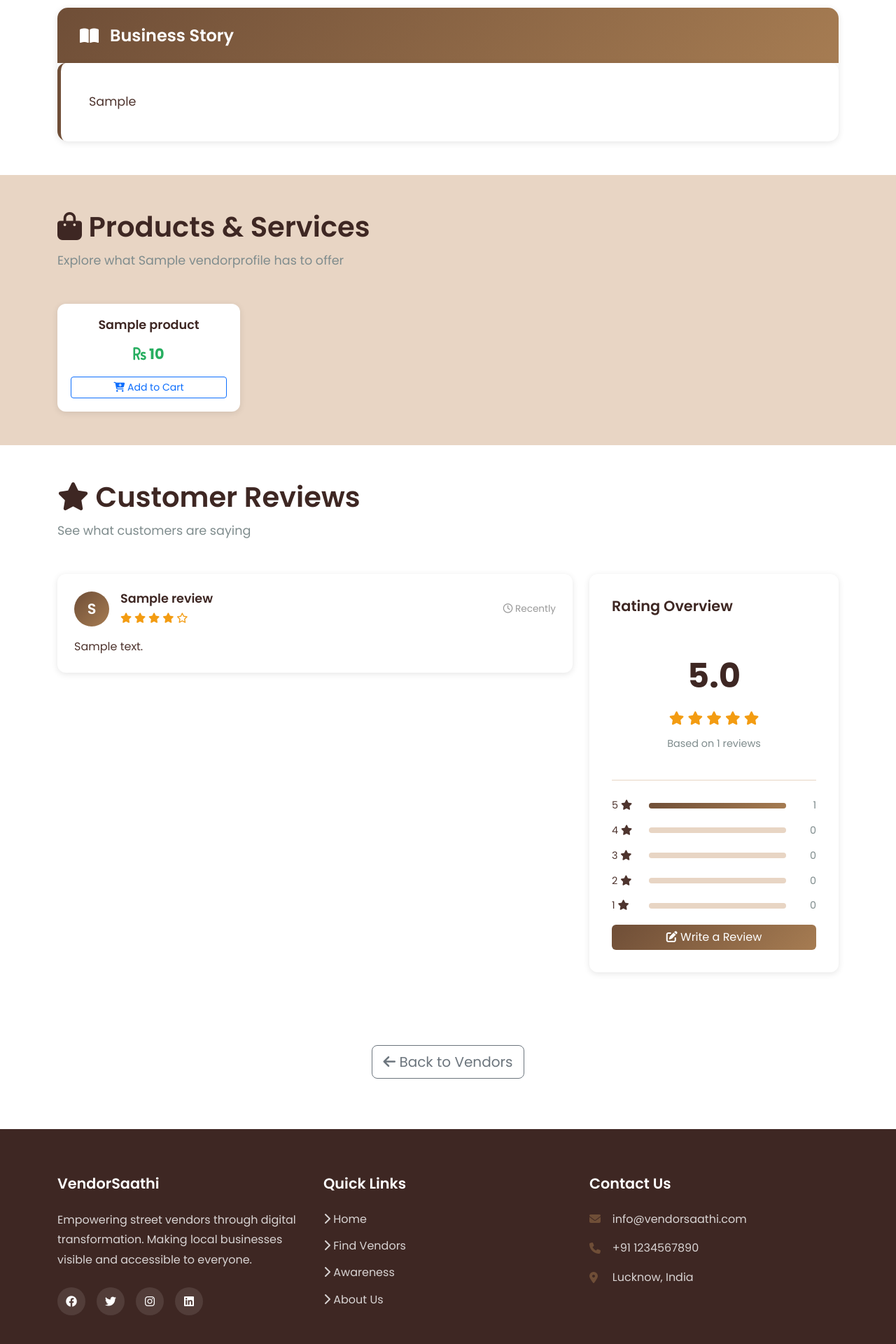
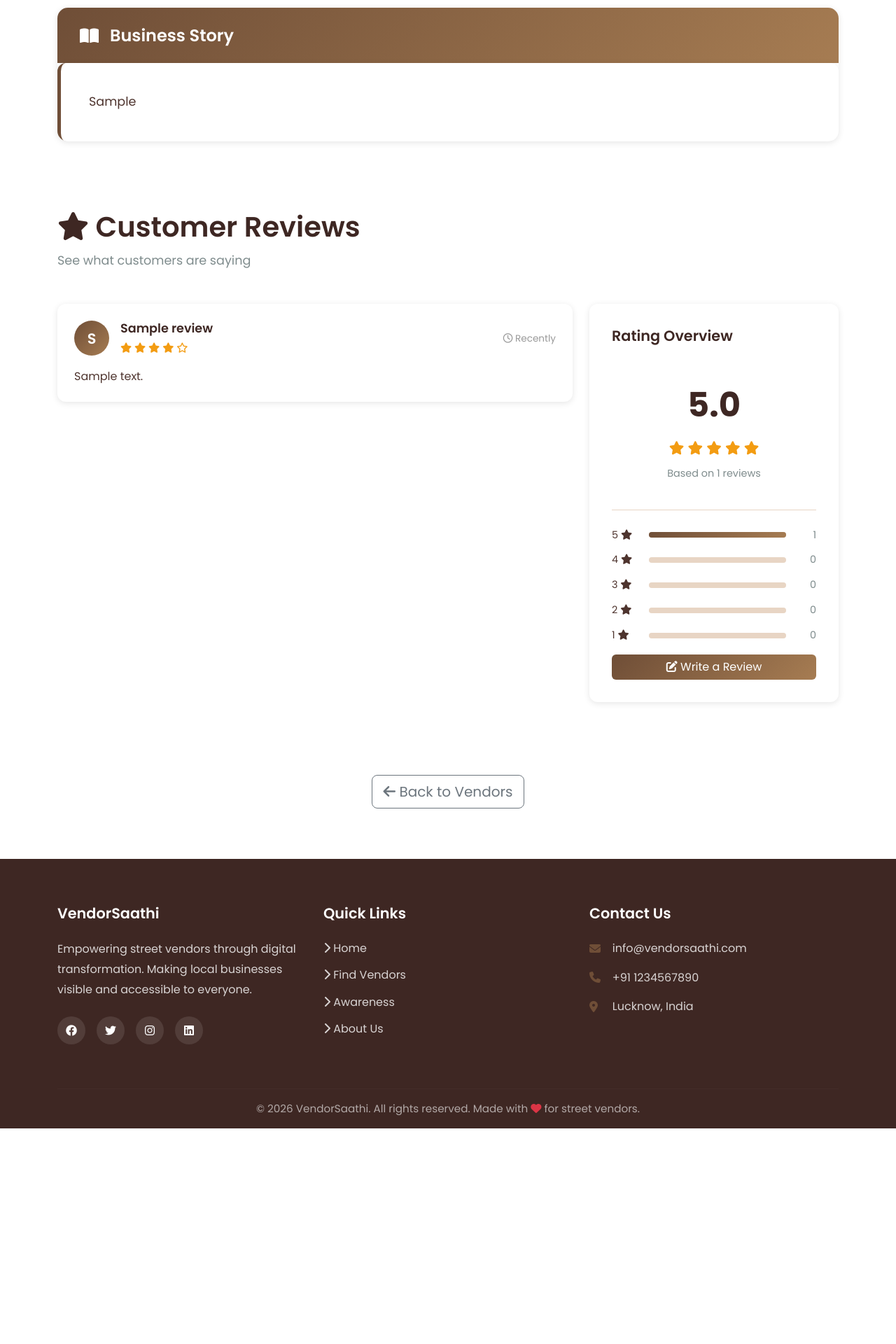
Before and after one commit to tayyabaharoon18-sys/VendorSaathi, a Django app: page /vendor/1/ in a window 1280 px wide. Shown: the part 897-2817 px from the top of the page at 70% size. After the commit the page ends 2509 px from the top, so only its background shows below. Run offline with Django 5.2, Linux system fonts and the light colour scheme; tables that the repository leaves empty hold one stand-in row (values such as "Sample post").

Commit message:
update vendor detail page layout

```diff
--- a/core/templates/vendor_detail.html
+++ b/core/templates/vendor_detail.html
@@ -123,43 +123,6 @@
     </div>
 </section>
 
-<!-- Products Section -->
-<section class="products-section">
-    <div class="container">
-        <div class="section-header">
-            <h2 class="section-title">
-                <i class="fas fa-shopping-bag"></i> Products & Services
-            </h2>
-            <p class="section-subtitle">Explore what {{ vendor.name }} has to offer</p>
-        </div>
-
-        {% if products %}
-        <div class="row g-4">
-            {% for product in products %}
-            <div class="col-lg-3 col-md-4 col-sm-6">
-                <div class="product-card">
-                    <div class="product-details">
-                        <h5 class="product-name">{{ product.name }}</h5>
-                        <div class="product-price">
-                            <i class="fas fa-rupee-sign"></i> {{ product.price }}
-                        </div>
-                        <button class="btn btn-sm btn-outline-primary btn-add-cart">
-                            <i class="fas fa-cart-plus"></i> Add to Cart
-                        </button>
-                    </div>
-                </div>
-            </div>
-            {% endfor %}
-        </div>
-        {% else %}
-        <div class="no-products">
-            <i class="fas fa-box-open"></i>
-            <p>No products available at the moment.</p>
-        </div>
-        {% endif %}
-    </div>
-</section>
-
 <!-- Reviews Section -->
 <section class="reviews-section">
     <div class="container">
```
